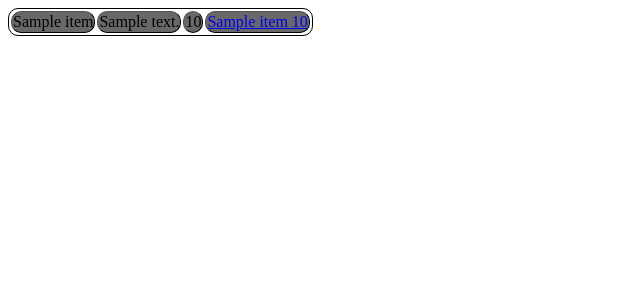
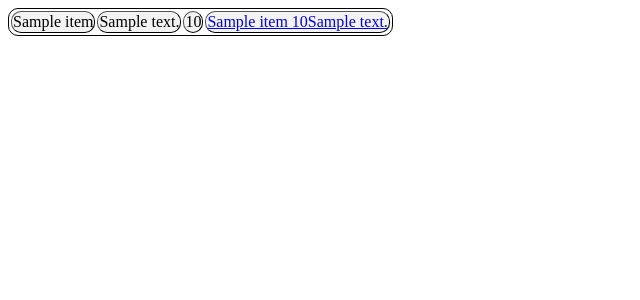
Before and after one commit to BHARATHBN-123/E-commerce-website-using-Django, a Django app: template shopping/products/templates/products/home.html in a window 1280 px wide. Shown: the top 300 px of the page, without its empty margins (0-640 px from the left). Run offline with Django 4.2, Linux system fonts and the light colour scheme; the template is opened without the code that fills it: most values are stand-ins (such as "Sample title", 1, 10 or a date in 2020).

Commit message:
home.html

```diff
--- a/shopping/products/templates/products/home.html
+++ b/shopping/products/templates/products/home.html
@@ -8,7 +8,7 @@
 
     th,
     td {
-        background-color: #686868;
+        background-color: #f3f3f3;
     }
 
     th,
@@ -27,7 +27,7 @@
         <td>{{i.title}}</td>
         <td>{{i.content}}</td>
         <td>{{i.price}}</td>
-        <td><a href="details/{{ x.id }}">{{i.title}} {{i.price}}</a></td>
+        <td><a href="details/{{ x.id }}">{{i.title}} {{i.price}}{{i.content}}</a></td>
     </tr>
     {% endfor %}
 </table>
```
